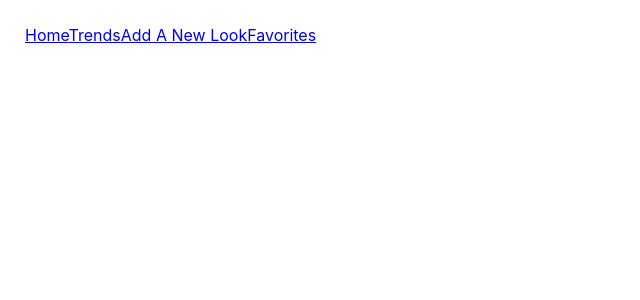
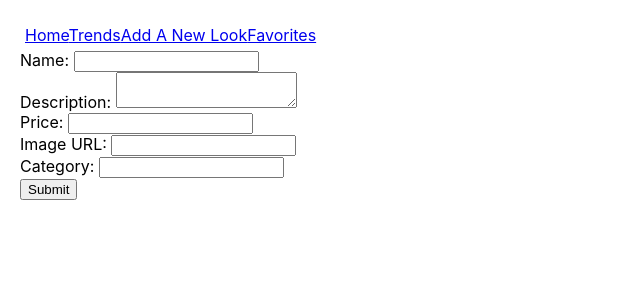
Before and after one commit to gello1199/mytrend-frontend, a React (Create React App) app: page /new in a window 1280 px wide. Shown: the top 300 px of the page, without its empty margins (0-640 px from the left). Built offline with nearby package versions, Linux system fonts and the light colour scheme.

Commit message:
added values to inputs, need to fix handleChange function

```diff
--- a/src/Components/itemsForm.js
+++ b/src/Components/itemsForm.js
@@ -1,11 +1,45 @@
 import React, { Component } from 'react';
 
 class Itemsform extends Component {
+
+    state = {
+        name: "",
+        description: "",
+        price: "",
+        image: "",
+        category: ""
+    }
+
+    handleChange = (event) => {
+        this.setState({
+         [event.target.name]: event.target.value
+        })
+    }
+
     render() {
         return (
-            <div>
+            <form>
+                <label htmlFor="name-input">Name: </label>
+                <input
+                id="name-input"
+                type="text"
+                value={this.state.name}
+                onChange={this.handleChange}
+                /> <br />
 
-            </div>
+                <label htmlFor="descrip-input">Description: </label>
+                <textarea id="descrip-input" value={this.state.description} /> <br />
+
+                <label htmlFor="price-input">Price: </label>
+                <input id="price-input" type="text" value={this.state.price} /> <br />
+
+                <label htmlFor="image-input">Image URL: </label>
+                <input id="image-input" type="text" value={this.state.image} /> <br />
+
+                <label htmlFor="category-input">Category: </label>
+                <input id="category-input" type="text" value={this.state.category} /> <br />
+                <input type="submit" />
+            </form>
         );
     }
 }
```
